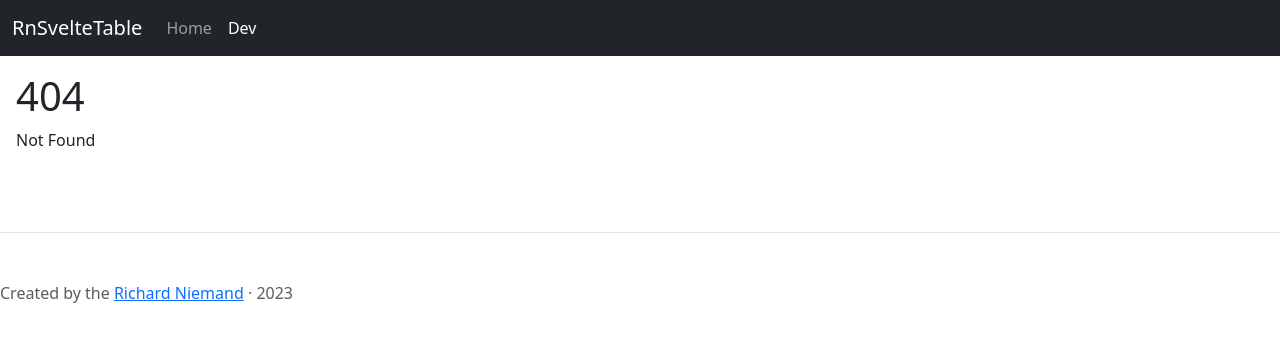
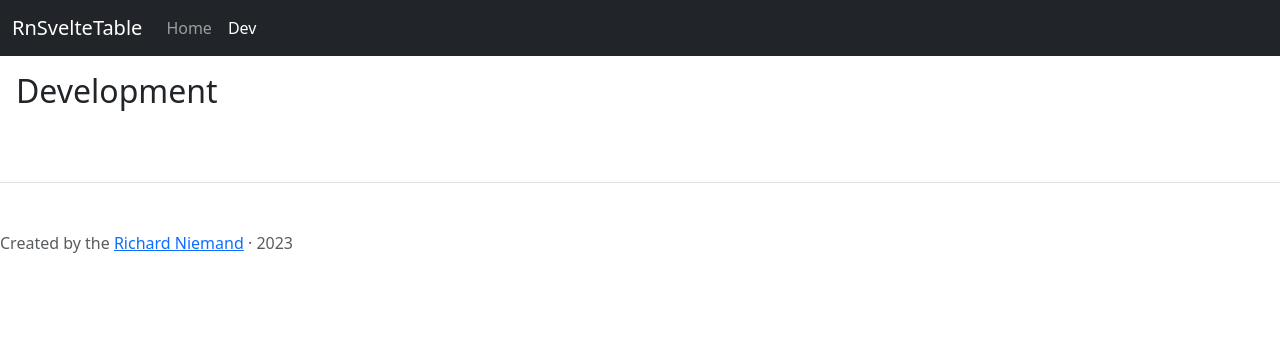
Before and after one commit to rniemand/rn-svelte-table, a SvelteKit app: page /dev in a window 1280 px wide. Before the commit this address had no page. Shown: the top 342 px of the page. Built offline with nearby package versions, Linux system fonts and the light colour scheme.

Commit message:
Missed page

```diff
--- /dev/null
+++ b/src/routes/dev/+page.svelte
@@ -0,0 +1,4 @@
+<script lang="ts">
+</script>
+
+<h2>Development</h2>
```
